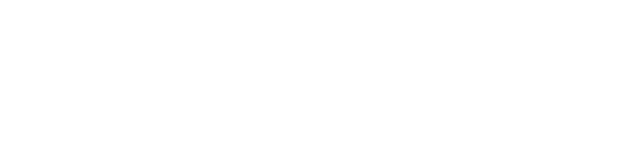
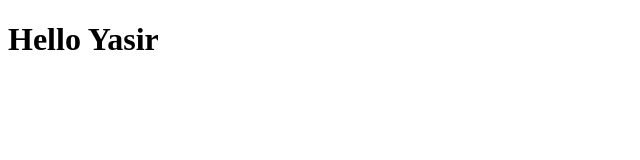
Before and after one commit to noory5290/Test, a plain HTML site: page index.html in a window 1280 px wide. Shown: the whole page, without its empty margins (0-640 px from the left). Drawn offline with Linux system fonts and the light colour scheme.

Commit message:
Update index.html

```diff
--- a/index.html
+++ b/index.html
@@ -6,6 +6,8 @@
     <title>Document</title>
 </head>
 <body>
-
+    <h1>
+        Hello Yasir
+    </h1>
 </body>
 </html>
```
